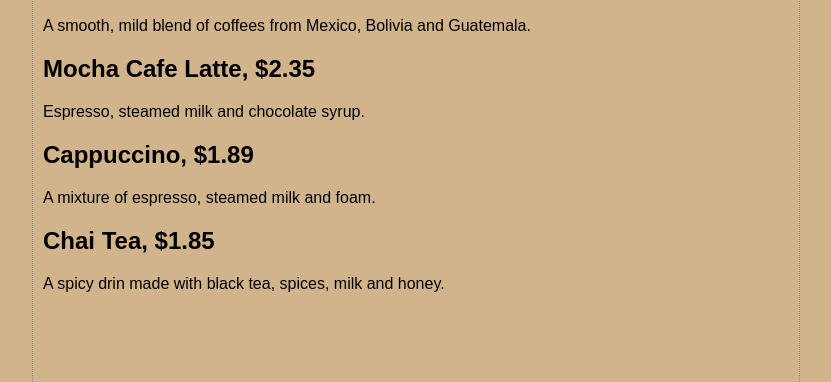
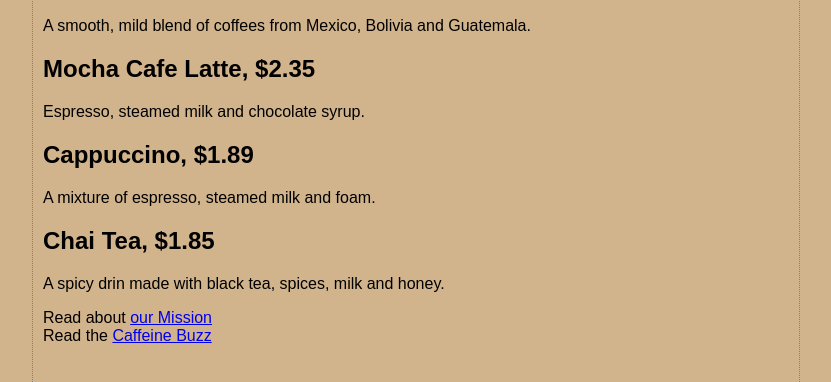
Before and after one commit to Giustinoyang/starbuzz, a plain HTML site: page index.html in a window 1280 px wide. Shown: the part 108-490 px from the top of the page, without its empty margins (224-1055 px from the left). Drawn offline with Linux system fonts and the light colour scheme.

Commit message:
second_commit

```diff
--- a/index.html
+++ b/index.html
@@ -25,7 +25,13 @@
 		<h2>Cappuccino, $1.89</h2>
 		<p>A mixture of espresso, steamed milk and foam.</p>
 
-		<h2>Chai Tea, $1.85</h2>
+		<h2><a id="chai">Chai Tea, $1.85</a></h2>
 		<p>A spicy drin made with black tea, spices, milk and honey.</p>
+		<p>
+			Read about <a href="mission.html"
+						  title="Read more about Starbuzz Coffee's important mission">our Mission</a>
+			<br>
+			Read the <a target="_blank" href="http://buzz.headfirstlabs.com#Coffee"
+						title="Read all about caffeine on the Buzz">Caffeine Buzz</a>
 	</body>
 </html>
```
